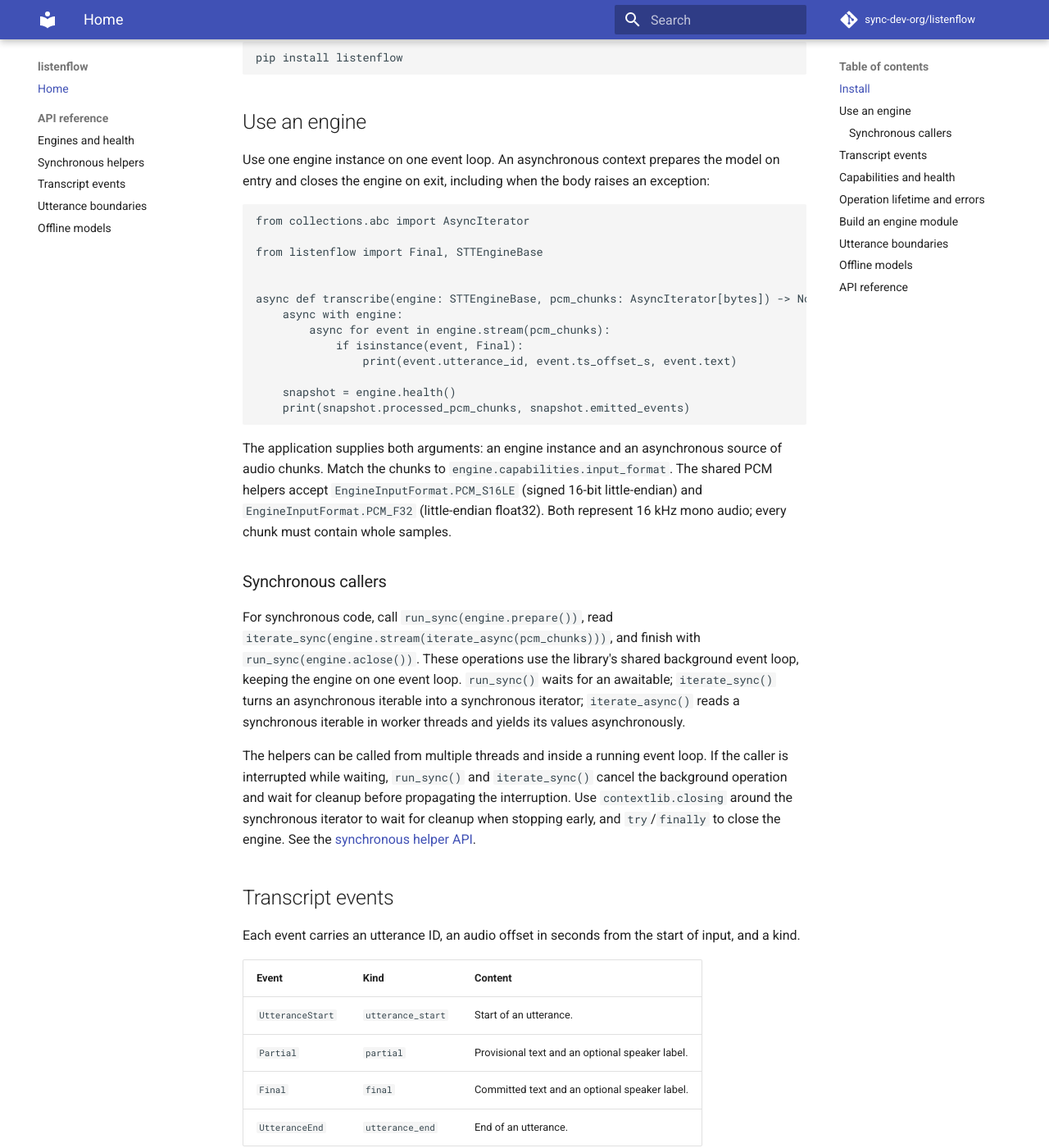
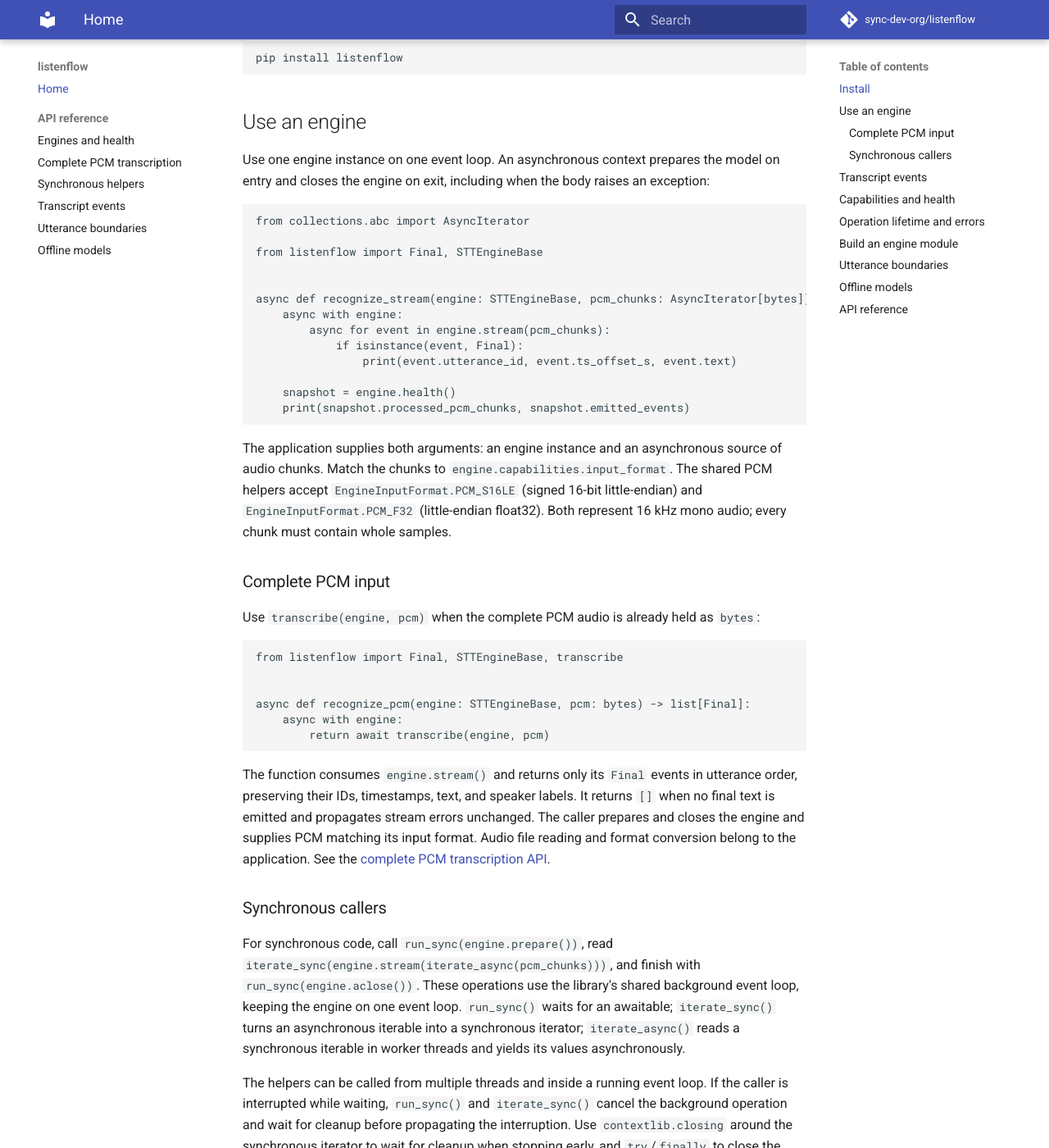
Before and after one commit to sync-dev-org/listenflow, an MkDocs documentation site: the page built from docs/index.md, in a window 1280 px wide and 1400 px high, scrolled down 482 px. Shown: the whole window at 82% size. Built offline with MkDocs 1.6.1 and Material for MkDocs 9.7.7, drawn with Linux system fonts in a browser that asks for light colours; comment, search, counter and statistics services are not loaded; some of the changed text lies outside the part shown.

````diff
--- a/docs/index.md
+++ b/docs/index.md
@@ -29,7 +29,7 @@ from collections.abc import AsyncIterator
 from listenflow import Final, STTEngineBase
 
 
-async def transcribe(engine: STTEngineBase, pcm_chunks: AsyncIterator[bytes]) -> None:
+async def recognize_stream(engine: STTEngineBase, pcm_chunks: AsyncIterator[bytes]) -> None:
     async with engine:
         async for event in engine.stream(pcm_chunks):
             if isinstance(event, Final):
@@ -43,6 +43,25 @@ The application supplies both arguments: an engine instance and an asynchronous
 chunks. Match the chunks to `engine.capabilities.input_format`. The shared PCM helpers accept
 `EngineInputFormat.PCM_S16LE` (signed 16-bit little-endian) and `EngineInputFormat.PCM_F32`
 (little-endian float32). Both represent 16 kHz mono audio; every chunk must contain whole samples.
+
+### Complete PCM input
+
+Use `transcribe(engine, pcm)` when the complete PCM audio is already held as `bytes`:
+
+```python
+from listenflow import Final, STTEngineBase, transcribe
+
+
+async def recognize_pcm(engine: STTEngineBase, pcm: bytes) -> list[Final]:
+    async with engine:
+        return await transcribe(engine, pcm)
+```
+
+The function consumes `engine.stream()` and returns only its `Final` events in utterance order,
+preserving their IDs, timestamps, text, and speaker labels. It returns `[]` when no final text is
+emitted and propagates stream errors unchanged. The caller prepares and closes the engine and
+supplies PCM matching its input format. Audio file reading and format conversion belong to the
+application. See the [complete PCM transcription API](api/transcription.md).
 
 ### Synchronous callers
 
@@ -58,6 +77,8 @@ is interrupted while waiting, `run_sync()` and `iterate_sync()` cancel the backg
 and wait for cleanup before propagating the interruption. Use `contextlib.closing` around the
 synchronous iterator to wait for cleanup when stopping early, and `try`/`finally` to close the
 engine. See the [synchronous helper API](api/sync.md).
+For complete PCM input, call `run_sync(transcribe(engine, pcm))` after preparation and before
+closure on that same background event loop.
 
 ## Transcript events
 
@@ -217,6 +237,7 @@ application provisions the files; the core does not download models. See the
 ## API reference
 
 - [Engines, capabilities, and health](api/engine.md)
+- [Complete PCM transcription](api/transcription.md)
 - [Synchronous helpers](api/sync.md)
 - [Transcript events](api/events.md)
 - [Utterance boundaries and decoding](api/utterances.md)
--- a/mkdocs.yml
+++ b/mkdocs.yml
@@ -32,6 +32,7 @@ nav:
   - Home: index.md
   - API reference:
       - Engines and health: api/engine.md
+      - Complete PCM transcription: api/transcription.md
       - Synchronous helpers: api/sync.md
       - Transcript events: api/events.md
       - Utterance boundaries: api/utterances.md
--- a/pyproject.toml
+++ b/pyproject.toml
@@ -33,7 +33,7 @@ build-backend = "hatchling.build"
 dev = [
     "mkdocs-material>=9.7.7",
     "mkdocstrings[python]>=1.0.6",
-    "noren==0.2.0",
+    "noren==0.3.0",
     "pytest>=8.0",
     "pytest-asyncio>=0.24",
     "ruff>=0.8",
--- a/src/listenflow/__init__.py
+++ b/src/listenflow/__init__.py
@@ -28,6 +28,7 @@ from listenflow.base import STTEngineBase
 from listenflow.events import Final, Partial, TranscriptEvent, UtteranceEnd, UtteranceStart
 from listenflow.health import BiasApplicationSnapshot, EngineState, HealthSnapshot
 from listenflow.sync import iterate_async, iterate_sync, run_sync
+from listenflow.transcription import transcribe
 from listenflow.errors import (
     ConfigurationError,
     EngineClosedError,
@@ -74,10 +75,13 @@ __all__ = [
     "iterate_async",
     "iterate_sync",
     "run_sync",
+    "transcribe",
 ]
 
 # Add engine modules here when they are published on PyPI.
-_MODULE_DISTRIBUTIONS: dict[str, str] = {}
+_MODULE_DISTRIBUTIONS: dict[str, str] = {
+    "fastest_whisper": "listenflow-fastest-whisper",
+}
 
 
 def __getattr__(name: str) -> object:
````
Also changed, not shown: other parts of docs/index.md (+1 -2 lines), README.md (+29 -4 lines), docs/api/engine.md (+3 -0 lines), docs/api/sync.md (+5 -0 lines), docs/api/transcription.md (added, +53 -0 lines), 5 other files.
